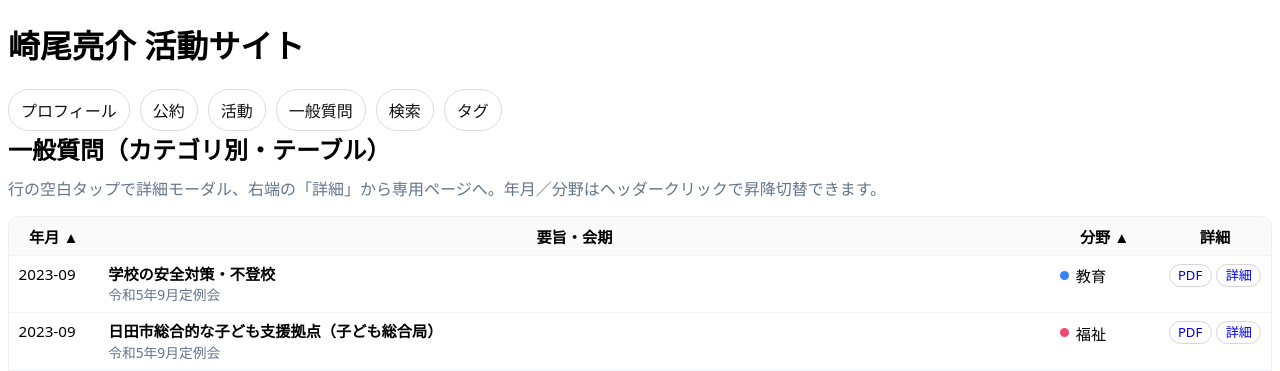
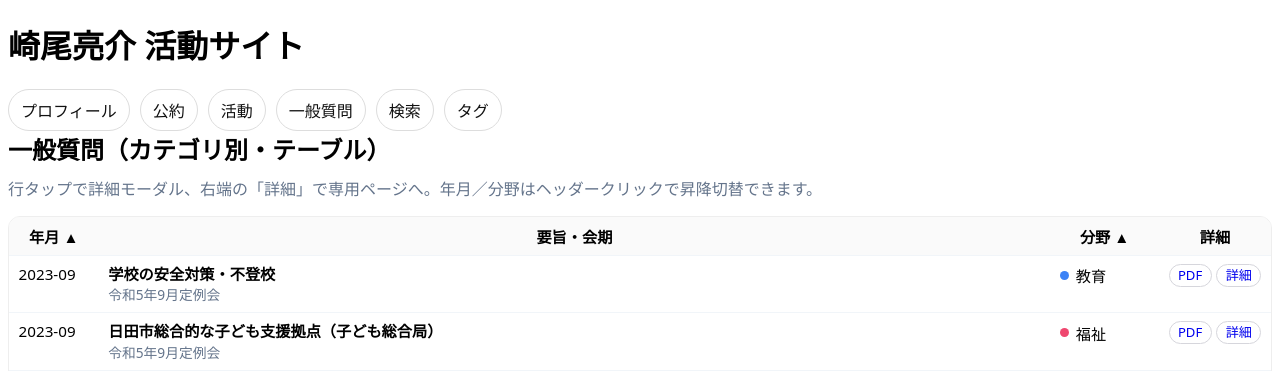
Before and after one commit to sakioryousuke-eng/activity-site, a Jekyll site: the page built from pages/matrix.html, in a window 1280 px wide. Shown: the top 371 px of the page. Built offline with Jekyll 4.4.1, drawn with Linux system fonts in a browser that asks for light colours; part of the change alters nothing that is shown.

Commit message:
Update matrix.html

```diff
--- a/pages/matrix.html
+++ b/pages/matrix.html
@@ -5,7 +5,7 @@ permalink: /pages/matrix.html
 ---
 
 <h2 style="margin:0 0 10px;">一般質問（カテゴリ別・テーブル）</h2>
-<p class="muted" style="margin:6px 0 16px;">行の空白タップで詳細モーダル、右端の「詳細」から専用ページへ。年月／分野はヘッダークリックで昇降切替できます。</p>
+<p class="muted" style="margin:6px 0 16px;">行タップで詳細モーダル、右端の「詳細」で専用ページへ。年月／分野はヘッダークリックで昇降切替できます。</p>
 
 <style>
 body, h1, h2, h3, p, td, th, button, a {
@@ -58,14 +58,13 @@ table.matrix{width:100%;border-collapse:collapse;font-size:.95rem;table-layout:f
       {% for r in rows %}
         {% assign s = r.sakio %}
         {% assign cat = r.category | default: 'その他' %}
-        {% assign key = cat | append: '-' | append: s.month | append: '-' | append: s.text | slugify %}
         {% assign c = cat | replace:'　','' | replace:' ','' | downcase %}
         {% capture catkey %}{% if c contains '教' %}edu{% elsif c contains '福' %}wel{% elsif c contains '観' %}tour{% else %}oth{% endif %}{% endcapture %}
         <tr class="row"
-            data-key="{{ key }}"
             data-cat="{{ cat }}"
             data-catkey="{{ catkey | strip }}"
             data-month="{{ s.month | replace:'-','' | plus:0 }}"
+            data-month-iso="{{ s.month }}"
             data-title="{{ s.text | escape }}"
             data-session="{{ s.session | escape }}"
             data-pdf="{{ s.pdf | relative_url }}"
@@ -88,7 +87,8 @@ table.matrix{width:100%;border-collapse:collapse;font-size:.95rem;table-layout:f
               {% if s.pdf %}
                 <a class="btn pdf-link" href="{{ s.pdf | relative_url }}" data-modal="pdf" data-title="{{ s.text }}">PDF</a>
               {% endif %}
-              <a class="btn ghost" href="{{ '/pages/matrix-detail.html' | relative_url }}?k={{ key }}">詳細</a>
+              <!-- href は後で JS が data から生成して書き換える -->
+              <a class="btn ghost detail-link" href="#">詳細</a>
             </div>
           </td>
         </tr>
@@ -119,12 +119,33 @@ document.addEventListener('DOMContentLoaded',()=>{
   const allRows=Array.from(tbody.querySelectorAll('tr.row'));
   const thMonth=document.getElementById('sortMonth');
   const thCat=document.getElementById('sortCat');
-
-  // 表示順ルール
   const CAT_ORDER=['教育','福祉','観光','その他'];
 
-  // 初期 = 月昇順
-  let sortKey='month';
+  // === 同一ロジックの slugify / keyOf を一覧でも使用 ===
+  function slugify(s){
+    return String(s||'').toLowerCase()
+      .replace(/\s+/g,'-')
+      .replace(/[^\w\-ぁ-んァ-ン一-龥]/g,'')  // 記号を除去（日本語保持）
+      .replace(/-+/g,'-')
+      .replace(/^-+|-+$/g,'');
+  }
+  function keyOf(row){ // row: <tr>
+    const cat = row.dataset.cat || '';
+    const monthIso = row.dataset['monthIso'] || ''; // YYYY-MM
+    const title = row.dataset.title || '';
+    return slugify(`${cat}-${monthIso}-${title}`);
+  }
+
+  // === 初期：各「詳細」リンクの href を JS で上書き ===
+  allRows.forEach(tr=>{
+    const key = keyOf(tr);
+    tr.dataset.key = key; // 保持
+    const a = tr.querySelector('a.detail-link');
+    if(a){ a.href = `{{ '/pages/matrix-detail.html' | relative_url }}?k=${key}`; }
+  });
+
+  // === ソート処理 ===
+  let sortKey='month'; // 初期は年月
   function applySort(){
     const mOrder=thMonth.dataset.order;   // 'asc'|'desc'
     const cOrder=thCat.dataset.order;
@@ -138,8 +159,7 @@ document.addEventListener('DOMContentLoaded',()=>{
         const ai = CAT_ORDER.indexOf(ca)>=0?CAT_ORDER.indexOf(ca):99;
         const bi = CAT_ORDER.indexOf(cb)>=0?CAT_ORDER.indexOf(cb):99;
         if(ai!==bi) return cOrder==='asc' ? ai-bi : bi-ai;
-        // 同カテゴリ内は月で並べる
-        return mOrder==='asc' ? ma-mb : mb-ma;
+        return mOrder==='asc' ? ma-mb : mb-ma; // 同カテゴリ内は年月
       }
     });
     rows.forEach(r=>tbody.appendChild(r));
@@ -156,7 +176,7 @@ document.addEventListener('DOMContentLoaded',()=>{
   });
   applySort();
 
-  // 詳細モーダル：行の空白クリックで開く（ボタン/リンクは通常遷移）
+  // === 詳細モーダル：行の空白クリックで開く（ボタン/リンクは通常遷移） ===
   const dlg=document.getElementById('detailModal');
   document.getElementById('closeDetail')?.addEventListener('click',()=>dlg.close());
   tbody.addEventListener('click',(e)=>{
@@ -164,7 +184,7 @@ document.addEventListener('DOMContentLoaded',()=>{
     if(e.target.closest('a,button,[data-modal]')) return; // 既存アクション優先
     document.getElementById('detailTitle').textContent = row.dataset.title || '';
     document.getElementById('detailSession').textContent = row.dataset.session || '';
-    document.getElementById('detailMonth').textContent = (''+row.dataset.month).replace(/^(\d{4})(\d{2})$/,'$1-$2');
+    document.getElementById('detailMonth').textContent = row.dataset['monthIso'] || '';
     document.getElementById('detailCat').textContent = row.dataset.cat || '';
     const rel = JSON.parse(row.dataset.related || '[]');
     document.getElementById('detailRelated').innerHTML = rel.length
```
